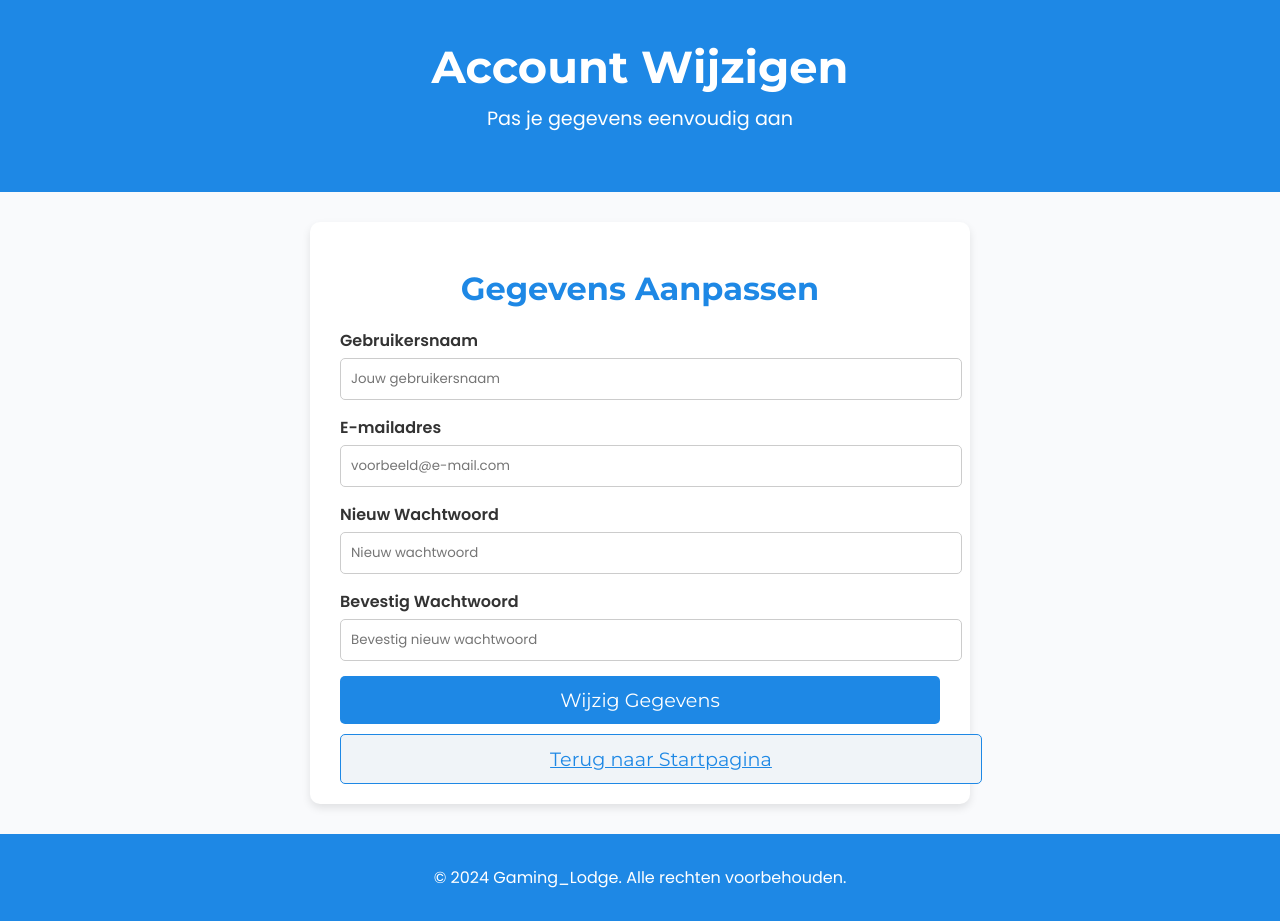
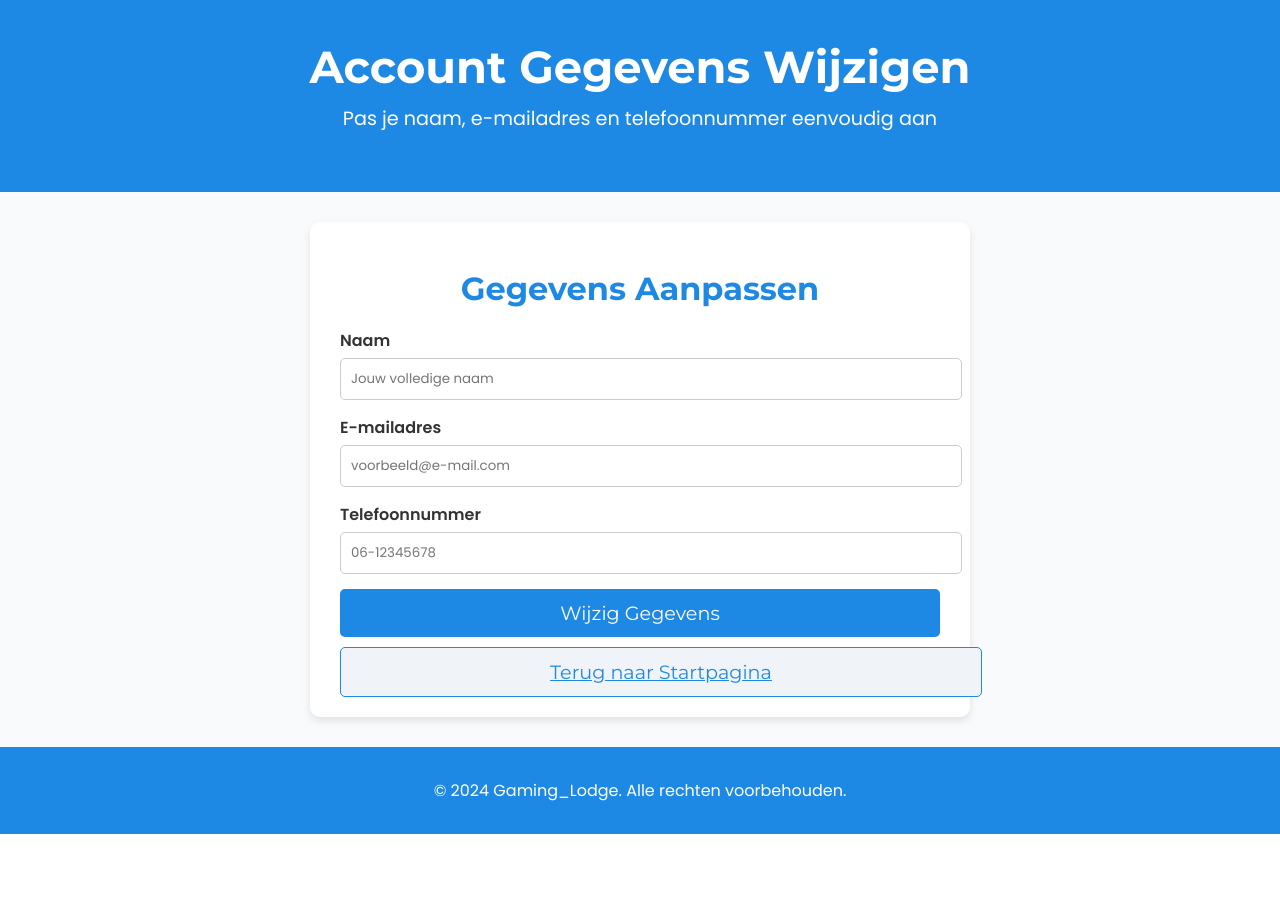
Before and after one commit to aCiDcHaOZ/Project, a Flask app: template templates/account-wijzigen.html in a window 1280 px wide. After the commit the page ends 834 px from the top, so only its background shows below. Run offline with Flask 3, Linux system fonts and the light colour scheme; the template is opened without the code that fills it, so the values that code supplies are empty.

Commit message:
Update account-wijzigen.html

```diff
--- a/templates/account-wijzigen.html
+++ b/templates/account-wijzigen.html
@@ -3,7 +3,7 @@
 <head>
     <meta charset="UTF-8">
     <meta name="viewport" content="width=device-width, initial-scale=1.0">
-    <title>Account Wijzigen</title>
+    <title>Account Gegevens Wijzigen</title>
     <link href="https://fonts.googleapis.com/css2?family=Montserrat:wght@400;700&family=Poppins:wght@300;400;600&display=swap" rel="stylesheet">
     <style>
         /* Algemene styling */
@@ -126,25 +126,22 @@
 <body>
     <!-- Header -->
     <header>
-        <h1>Account Wijzigen</h1>
-        <p>Pas je gegevens eenvoudig aan</p>
+        <h1>Account Gegevens Wijzigen</h1>
+        <p>Pas je naam, e-mailadres en telefoonnummer eenvoudig aan</p>
     </header>
 
     <!-- Formulier -->
     <div class="form-container">
         <h2>Gegevens Aanpassen</h2>
         <form action="#" method="POST">
-            <label for="username">Gebruikersnaam</label>
-            <input type="text" id="username" name="username" placeholder="Jouw gebruikersnaam" required>
+            <label for="name">Naam</label>
+            <input type="text" id="name" name="name" placeholder="Jouw volledige naam" required>
 
             <label for="email">E-mailadres</label>
             <input type="email" id="email" name="email" placeholder="voorbeeld@e-mail.com" required>
 
-            <label for="password">Nieuw Wachtwoord</label>
-            <input type="password" id="password" name="password" placeholder="Nieuw wachtwoord" required>
-
-            <label for="confirm-password">Bevestig Wachtwoord</label>
-            <input type="password" id="confirm-password" name="confirm-password" placeholder="Bevestig nieuw wachtwoord" required>
+            <label for="phone">Telefoonnummer</label>
+            <input type="tel" id="phone" name="phone" placeholder="06-12345678" required>
 
             <button type="submit" class="btn">Wijzig Gegevens</button>
             <a href="index.html" class="btn btn-secondary">Terug naar Startpagina</a>
```
